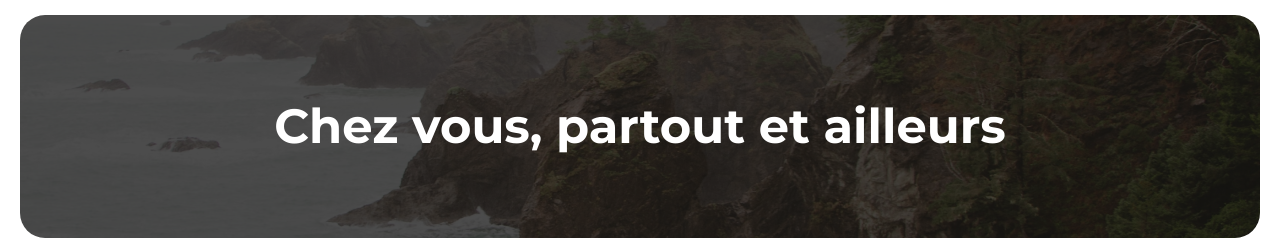
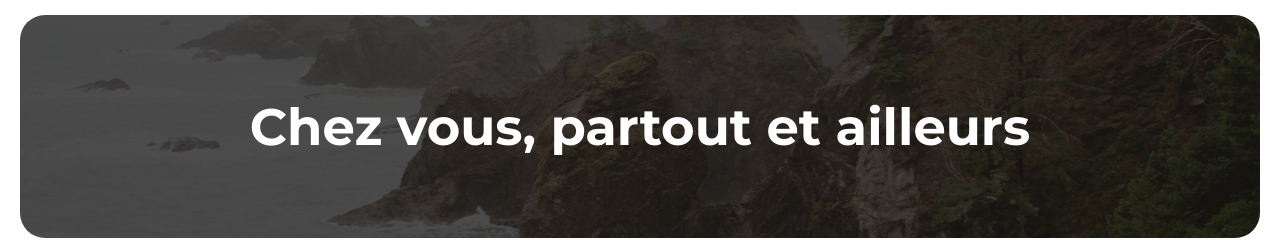
Before and after one commit to Pisc09/kasa, a React (Vite) app: page / in a window 1280 px wide. Shown: the part 148-388 px from the top of the page. Built offline with nearby package versions, Linux system fonts and the light colour scheme.

Commit message:
taille de texte h1 section hero

```diff
--- a/src/components/Hero.module.scss
+++ b/src/components/Hero.module.scss
@@ -1,4 +1,6 @@
 @import "../scss/medias";
+
+$res: calc(0.01 * 10vmin);
 
 .hero {
   max-width: 1240px;
@@ -42,7 +44,7 @@
     h1 {
       position: absolute;
       color: white;
-      font-size: 3em;
+      font-size: 64 * $res;
       padding: 25px;
       z-index: 2;
 
```
